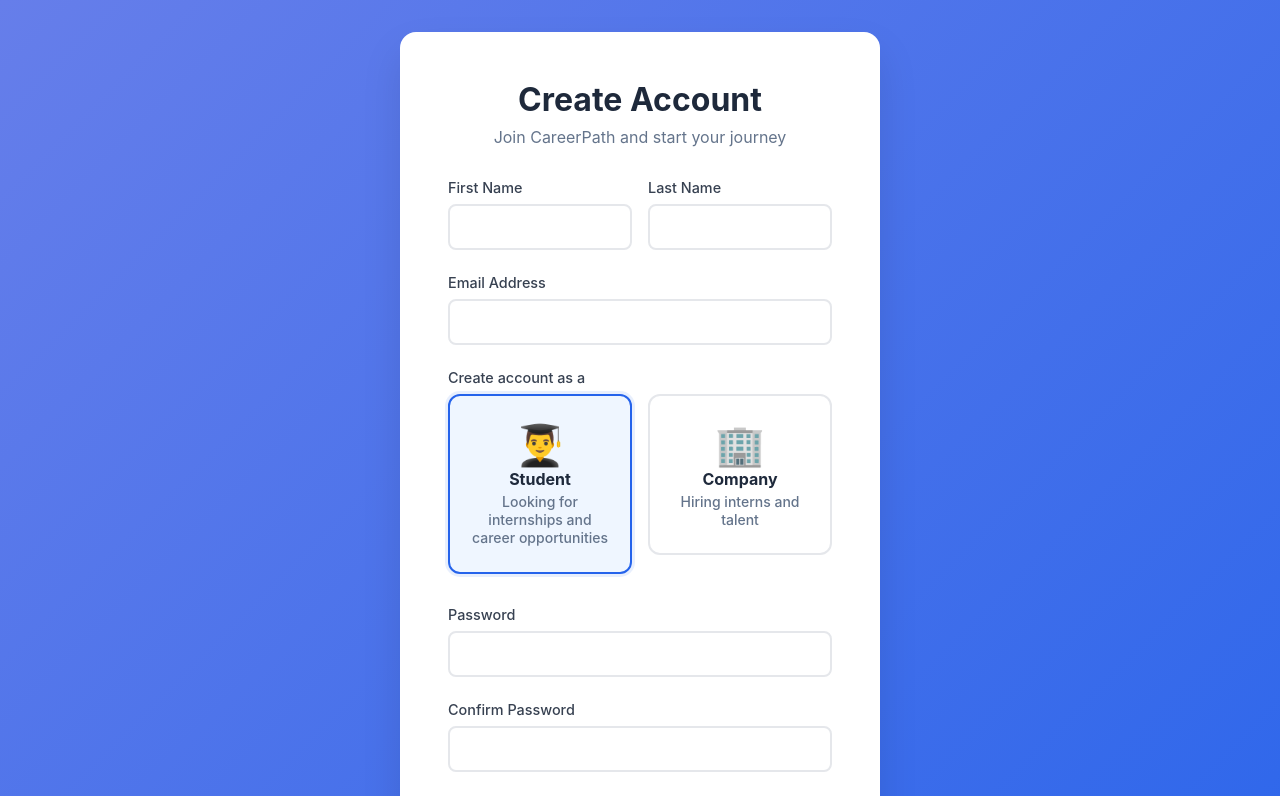
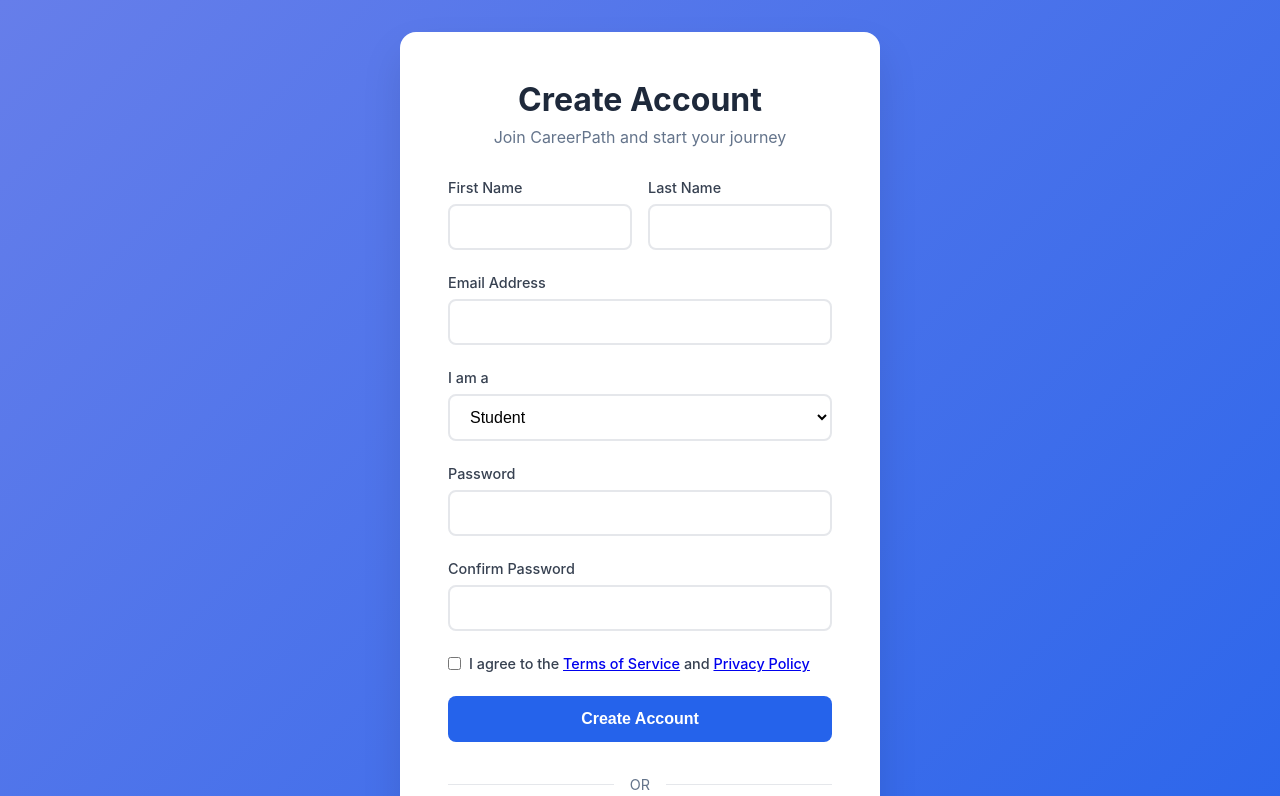
Before and after one commit to minindumadhawa/CareerPath, a React (Create React App) app in the folder frontend/: page /signup in a window 1280 px wide. Shown: the top 796 px of the page. Built offline with nearby package versions, Linux system fonts and the light colour scheme.

Commit message:
Revert "change signup page"
This reverts commit 76dd8b992ec1952eb4aa693bac79409aac1fb7b7.

```diff
--- a/frontend/src/Components/Auth/Auth.css
+++ b/frontend/src/Components/Auth/Auth.css
@@ -78,72 +78,6 @@
 .form-select {
   background: white;
   cursor: pointer;
-}
-
-/* Role Selection Styles */
-.role-selection {
-  display: grid;
-  grid-template-columns: 1fr 1fr;
-  gap: 1rem;
-  margin-top: 0.5rem;
-}
-
-.role-option {
-  position: relative;
-}
-
-.role-option input[type="radio"] {
-  position: absolute;
-  opacity: 0;
-  cursor: pointer;
-}
-
-.role-label {
-  display: flex;
-  flex-direction: column;
-  align-items: center;
-  padding: 1.5rem 1rem;
-  border: 2px solid #e5e7eb;
-  border-radius: 12px;
-  cursor: pointer;
-  transition: all 0.3s;
-  text-align: center;
-  background: white;
-}
-
-.role-label:hover {
-  border-color: #2563eb;
-  background: #f8fafc;
-}
-
-.role-option input[type="radio"]:checked + .role-label {
-  border-color: #2563eb;
-  background: #eff6ff;
-  box-shadow: 0 0 0 3px rgba(37, 99, 235, 0.1);
-}
-
-.role-icon {
-  font-size: 2.5rem;
-  margin-bottom: 0.5rem;
-}
-
-.role-text strong {
-  display: block;
-  color: #1e293b;
-  font-size: 1rem;
-  margin-bottom: 0.25rem;
-}
-
-.role-text small {
-  color: #64748b;
-  font-size: 0.875rem;
-  line-height: 1.3;
-}
-
-@media (max-width: 640px) {
-  .role-selection {
-    grid-template-columns: 1fr;
-  }
 }
 
 .form-options {
--- a/frontend/src/Components/Auth/Signup.js
+++ b/frontend/src/Components/Auth/Signup.js
@@ -73,43 +73,17 @@ const Signup = () => {
           </div>
 
           <div className="form-group">
-            <label htmlFor="userType">Create account as a</label>
-            <div className="role-selection">
-              <div className="role-option">
-                <input
-                  type="radio"
-                  id="student"
-                  name="userType"
-                  value="student"
-                  checked={formData.userType === 'student'}
-                  onChange={handleChange}
-                />
-                <label htmlFor="student" className="role-label">
-                  <span className="role-icon">👨‍🎓</span>
-                  <span className="role-text">
-                    <strong>Student</strong>
-                    <small>Looking for internships and career opportunities</small>
-                  </span>
-                </label>
-              </div>
-              <div className="role-option">
-                <input
-                  type="radio"
-                  id="company"
-                  name="userType"
-                  value="company"
-                  checked={formData.userType === 'company'}
-                  onChange={handleChange}
-                />
-                <label htmlFor="company" className="role-label">
-                  <span className="role-icon">🏢</span>
-                  <span className="role-text">
-                    <strong>Company</strong>
-                    <small>Hiring interns and talent</small>
-                  </span>
-                </label>
-              </div>
-            </div>
+            <label htmlFor="userType">I am a</label>
+            <select
+              id="userType"
+              name="userType"
+              value={formData.userType}
+              onChange={handleChange}
+              className="form-select"
+            >
+              <option value="student">Student</option>
+              <option value="employer">Employer</option>
+            </select>
           </div>
 
           <div className="form-group">
```
